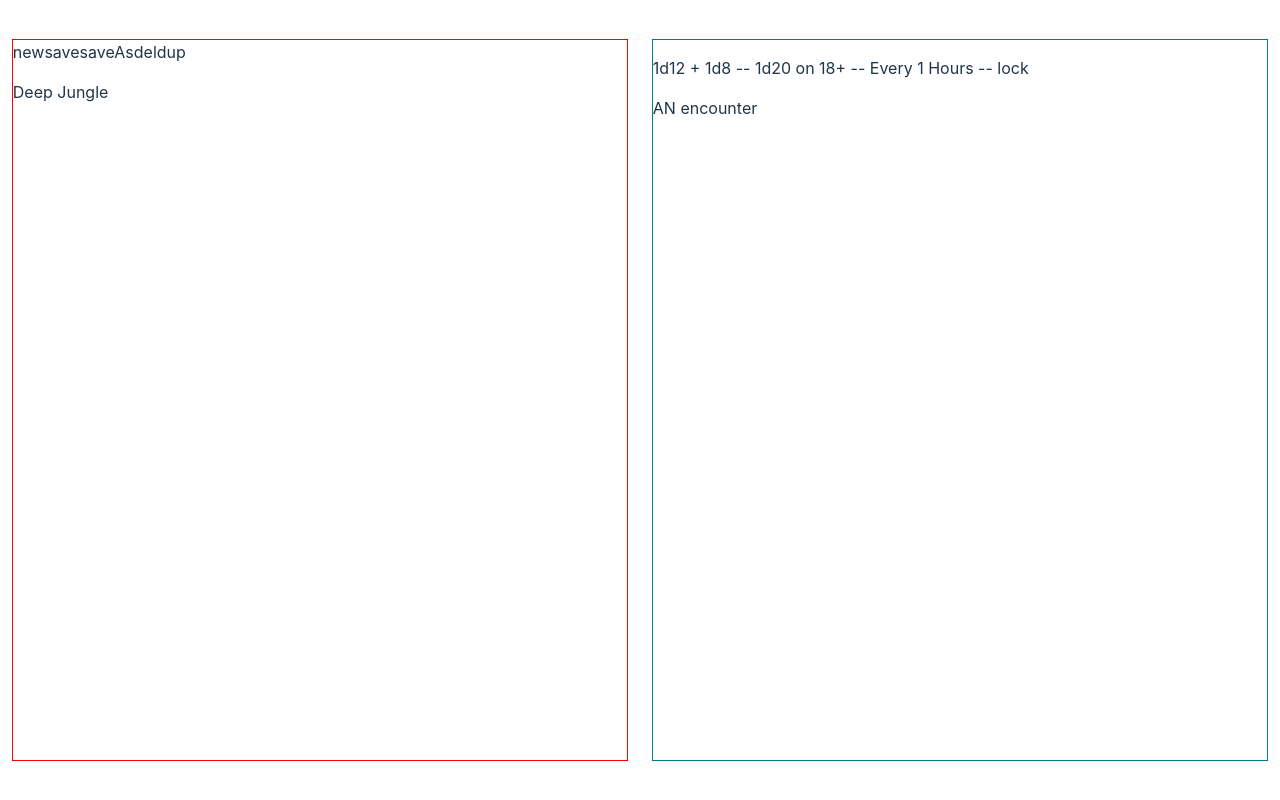
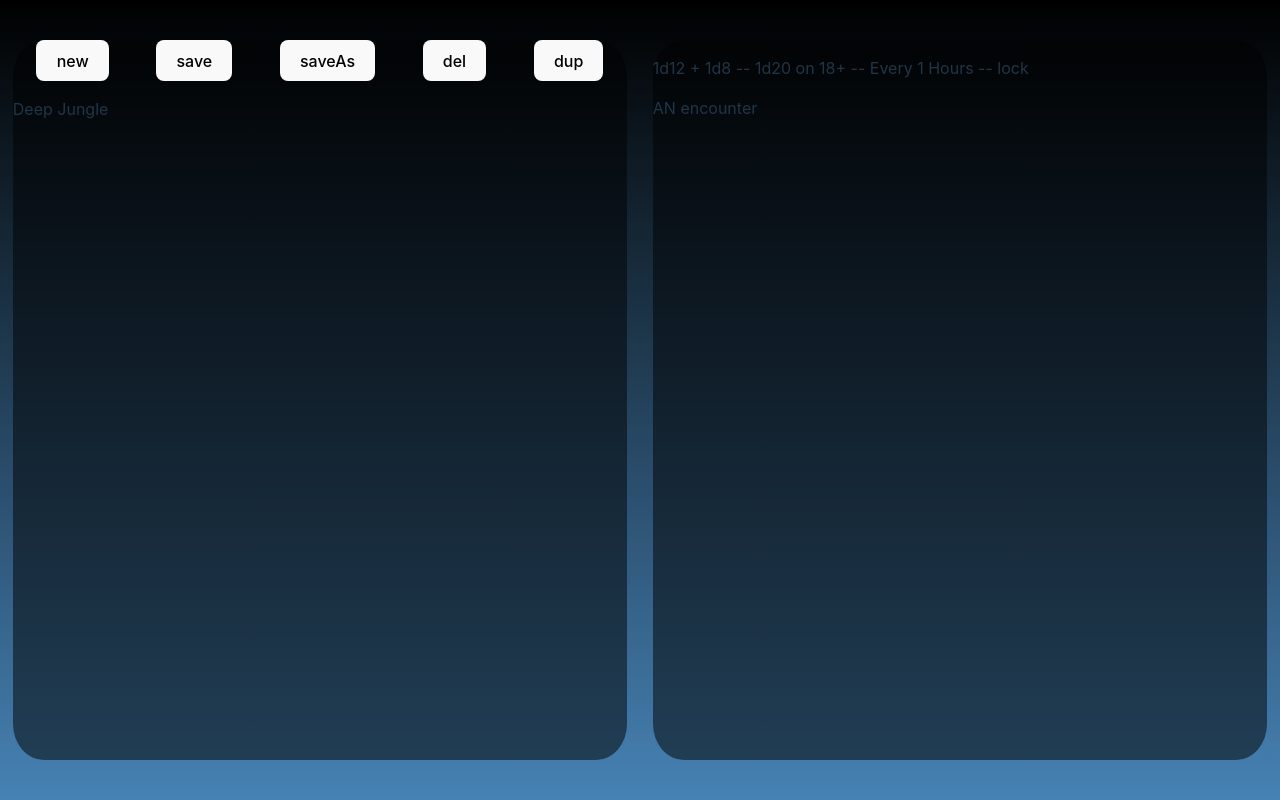
Before and after one commit to dirtOval/dm-tools, a React (Vite) app: page / in a window 1280 px wide. Built offline with nearby package versions, Linux system fonts and the light colour scheme.

Commit message:
changed spans in TableSelectorOptions into buttons. styled the app a bit too.

```diff
--- a/src/Main.css
+++ b/src/Main.css
@@ -4,7 +4,7 @@ body, html {
 }
 
 body {
-
+  background: linear-gradient(black, steelblue);
 }
 
 #root {
@@ -14,6 +14,8 @@ body {
   height: 100%;
   width: 100%;
 }
+
+/* TABLE MANAGER */
 
 .table-manager {
   display: flex;
@@ -31,15 +33,26 @@ body {
 .pane {
   height: 90%;
   width: 48%;
+  background: rgba(0.25, 0.25, 0.25, 0.5);
+  border-radius: 5%;
 }
 
 .table-selector-pane {
-  border: 1px solid red;
+  /* border: 1px solid red; */
+
+}
+
+.table-selector-options {
+  display: flex;
+  justify-content: space-around;
+}
+
+.table-selector-options button {
 
 }
 
 .display-pane {
-  border: 1px solid teal;
+  /* border: 1px solid teal; */
 }
 
 .table-list {
--- a/src/components/TableSelectorOptions.tsx
+++ b/src/components/TableSelectorOptions.tsx
@@ -1,11 +1,16 @@
 const TableSelectorOptions = () => {
   return (
-    <div>
-      <span>new</span>
+    <div className="table-selector-options">
+      <button>new</button>
+      <button>save</button>
+      <button>saveAs</button>
+      <button>del</button>
+      <button>dup</button>
+      {/* <span>new</span>
       <span>save</span>
       <span>saveAs</span>
       <span>del</span>
-      <span>dup</span>
+      <span>dup</span> */}
     </div>
   )
 }
```
